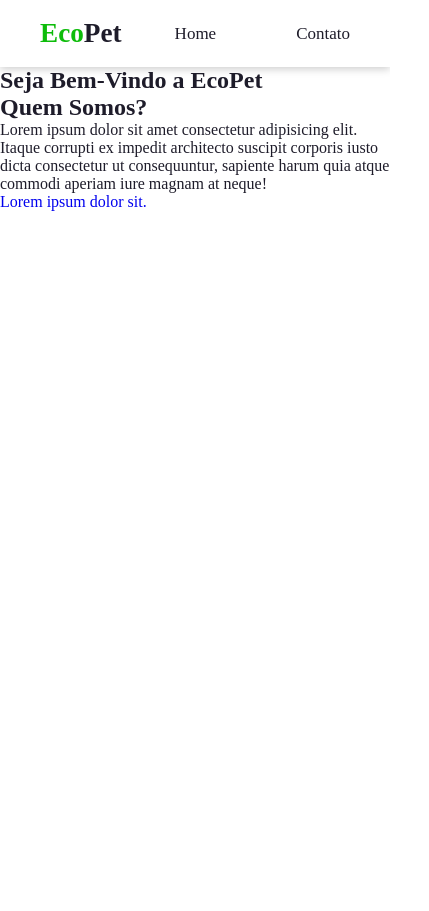
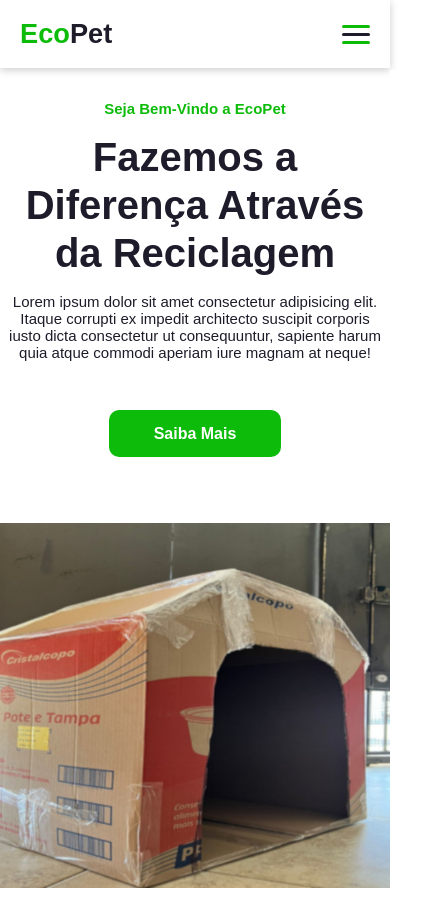
Before and after one commit to thiagoribeiro2003/projeto-ecopet, a plain HTML site: page index.html in a window 390 px wide. Shown: the whole page, 429 px wide, since content can reach past the window. Drawn offline with Linux system fonts and the light colour scheme.

Commit message:
FInalizando menu e main
Estilizando menu e main e ajustando responsivo

```diff
--- a/index.html
+++ b/index.html
@@ -25,8 +25,8 @@
         <nav class="navigation">
             <a href="#" class="logo">Eco<span>Pet</span></a>
             <ul class="nav-menu">
-                <li class="nav-item"><a href="">Home</a></li>
-                <li class="nav-item"><a href="">Contato</a></li>
+                <li class="nav-item"><a href="index.html">Home</a></li>
+                <li class="nav-item"><a href="contato.html">Contato</a></li>
             </ul>
 
             <div class="menu">
@@ -40,22 +40,19 @@
     <main>
         <section class="home">
            <div class="home-text">
-                <h1 class="text-h1">Seja Bem-Vindo a EcoPet</h1>
-                <h2 class="text-h2">Quem Somos?</h2>
+                <h4 class="text-h4">Seja Bem-Vindo a EcoPet</h4>
+                <h1 class="text-h1">Fazemos a Diferença Através da Reciclagem</h1>
                 <p>Lorem ipsum dolor sit amet consectetur adipisicing elit. Itaque corrupti ex impedit architecto suscipit corporis iusto dicta consectetur ut consequuntur, sapiente harum quia atque commodi aperiam iure magnam at neque!</p>
-                <a href="#">Lorem ipsum dolor sit.</a>
+                <a href="#" class="home-btn">Saiba Mais</a>
            </div>
            <div class="home-img">
-                <img src="img/" alt="">
+                <img src="img/casinha_papelao_inicio_652x509.jpeg" alt="">
            </div>
         </section>
 
 
     </main>
-
-    <footer>
-
-    </footer>
+    <script src="script.js"></script>
 
 </body>
 </html>
--- /dev/null
+++ b/script.js
@@ -0,0 +1,7 @@
+const menu = document.querySelector('.menu');
+const NavMenu = document.querySelector('.nav-menu');
+
+menu.addEventListener('click', () => {
+    menu.classList.toggle('ativo');
+    NavMenu.classList.toggle('ativo');
+})
--- a/style.css
+++ b/style.css
@@ -15,6 +15,7 @@
 body{
     color: var(--dark);
     background: var(--white);
+    font-family: Arial, Helvetica, sans-serif;
 }
 
 .navigation {
@@ -26,6 +27,7 @@ body{
     width: 100%;
     background: var(--white);
     transition: all 0.5s;
+    position: fixed;
 }
 
 .navigation .logo {
@@ -75,9 +77,114 @@ body{
     background: var(--green);
 }
 
+.home-btn {
+    color: #fff;
+ }
+
 .home {
     width: 100%;
     height: 100vh;
     display: flex;
+    align-items: center;
     justify-content: space-between;
+    padding: 0px 80px;
 }
+
+.home-text {
+    max-width: 37rem;
+}
+
+.home-text .text-h4 {
+    font-size: 1.5rem;
+    color: var(--green);
+    margin-bottom: 1rem;
+}
+
+.home-text .text-h1{
+    font-size: 4rem;
+    margin-bottom: 1rem;
+    line-height: 4rem;
+}
+
+.home-text p{
+    margin-bottom: 4rem;
+}
+
+.home-btn{
+    padding: 15px 45px;
+    background: var(--green);
+    border-radius: 10px;
+    font-weight: 700;
+    transition: all 0.5s;
+}
+
+.home-btn:hover{
+    background: rgb(11, 83, 238);
+}
+
+.home-img img {
+    width: 100%;
+}
+
+@media (max-width: 785px) {
+    .navigation{
+        padding: 18px 20px;
+    }
+    .menu{
+        display: block;
+    }
+    .menu.ativo .bar:nth-child(1){
+        transform: translateY(8px) rotate(45deg);
+    }
+    .menu.ativo .bar:nth-child(2){
+        opacity: 0;
+    }
+    .menu.ativo .bar:nth-child(3){
+        transform: translateY(-8px) rotate(-45deg);
+    }
+    .nav-menu{
+        position: fixed;
+        right: -100%;
+        top: 70px;
+        width: 100%;
+        height: 100%;
+        flex-direction: column;
+        background: var(--white);
+        gap: -10px;
+        transition: 0.3s;
+    }
+    .nav-menu.ativo{
+        right: 0;
+    }
+
+    .nav-item{
+        margin: 16px 0;
+    }
+
+    /* main */
+    .home{
+        padding: 100px 2%;
+        flex-direction: column;
+        text-align: center;
+
+        gap: 5rem;
+    }
+
+    .home .text-h4{
+        font-size: 15px;
+    }
+
+    .home .text-h1{
+        font-size: 2.5rem;
+        line-height: 3rem;
+    }
+
+    .home p {
+        font-size: 15px;
+    }
+
+    .home-img {
+        width: 125%;
+    }
+
+}
```
Also changed, not shown: contato.html (+28 -1 lines), img/cachorro_na_casinha.jpeg (added), img/casinha_papelao_inicio.jpeg (added), img/casinha_papelao_inicio_652x509.jpeg (added), img/casinha_papelao_inicio_752x609.jpeg (added), img/logo_ecopet.jpeg (added), img/logo_ecopet_700x700.jpeg (added).
